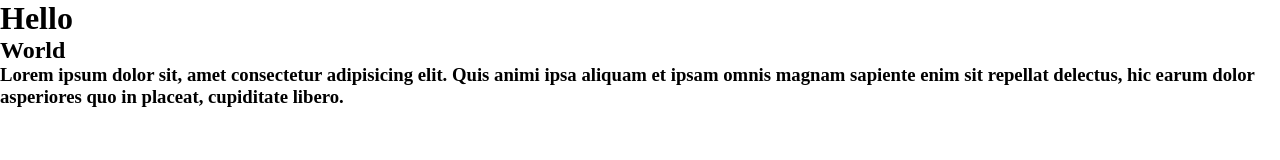
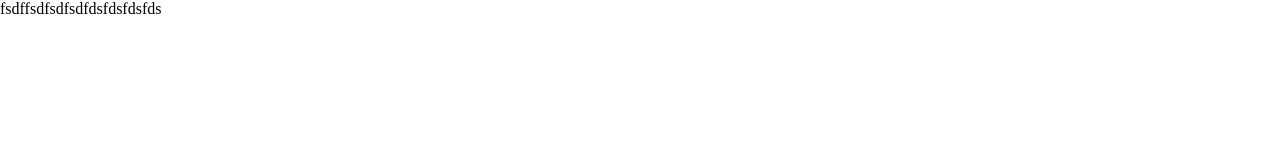
Before and after one commit to chrismota/curso-git, a plain HTML site: page index.html in a window 1280 px wide. Drawn offline with Linux system fonts and the light colour scheme.

Commit message:
15º commit - caos total

```diff
--- a/index.html
+++ b/index.html
@@ -9,10 +9,6 @@
 </head>
 
 <body>
-    <h1>Hello</h1>
-    <h2>World</h2>
-    <h3>Lorem ipsum dolor sit, amet consectetur adipisicing elit. Quis animi ipsa aliquam et ipsam omnis magnam sapiente
-        enim sit repellat delectus, hic earum dolor asperiores quo in placeat, cupiditate libero.</h3>
-</body>
+    fsdffsdfsdfsdfdsfdsfdsfds
 
 </html>
```
